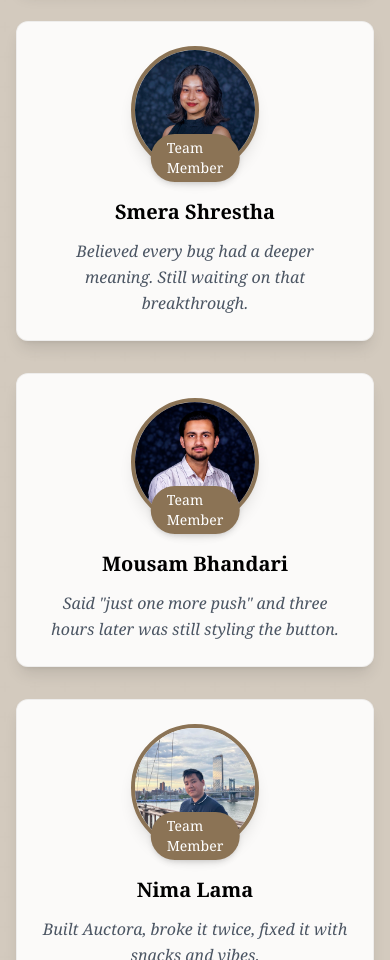
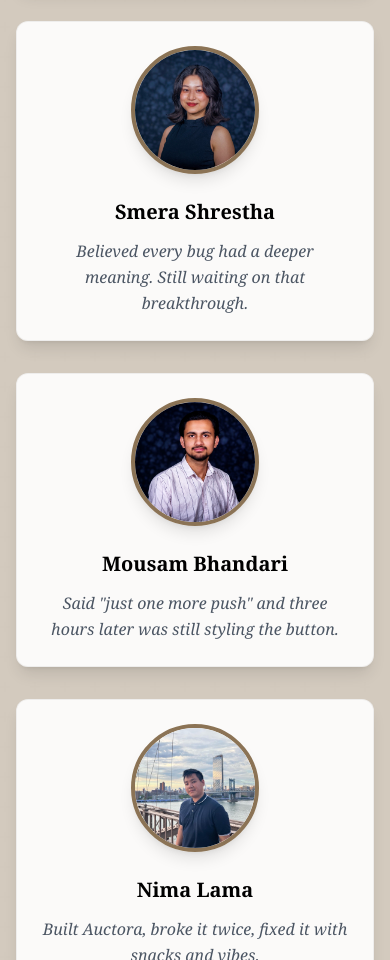
Before and after one commit to rajeshworimalla/auctoraBackup, a React (Create React App) app in the folder client/: page /#/about in a window 390 px wide. Shown: the part 1040-2000 px from the top of the page. Built offline with nearby package versions, Linux system fonts and the light colour scheme; no server answers; the database is empty.

Commit message:
more work onteams page and show listing sbutton

```diff
--- a/client/src/pages/ExplorePage.js
+++ b/client/src/pages/ExplorePage.js
@@ -17,6 +17,7 @@ const ExplorePage = () => {
   const [loading, setLoading] = useState(true);
   const [showFilters, setShowFilters] = useState(false);
   const [showMyListings, setShowMyListings] = useState(false);
+  const [user, setUser] = useState(null);
 
   const [activeFilterTab, setActiveFilterTab] = useState('basic');
   const [selectedItem, setSelectedItem] = useState(null);
@@ -66,6 +67,15 @@ const ExplorePage = () => {
       fetchAuctions();
     }
   }, [showMyListings]);
+
+  // Add useEffect to get user
+  useEffect(() => {
+    const getUser = async () => {
+      const { data: { user } } = await supabase.auth.getUser();
+      setUser(user);
+    };
+    getUser();
+  }, []);
 
   const fetchArtworks = async () => {
     try {
@@ -475,6 +485,8 @@ const ExplorePage = () => {
               )}
             </button>
 
+            {user && (
+              <>
                 <button
                   onClick={() => setShowUpload(true)}
                   className="inline-flex items-center px-4 py-2 bg-white rounded-lg shadow-sm hover:bg-gray-50 transition-all duration-200 text-gray-700 font-medium"
@@ -488,6 +500,8 @@ const ExplorePage = () => {
                 >
                   {showMyListings ? 'Show All Listings' : 'Show My Active Listings'}
                 </button>
+              </>
+            )}
           </div>
         </div>
 
--- a/client/src/pages/TeamPage.js
+++ b/client/src/pages/TeamPage.js
@@ -52,7 +52,8 @@ const TeamPage = () => {
 
         {/* Team Grid */}
         <div className="grid grid-cols-1 md:grid-cols-2 lg:grid-cols-3 gap-8 max-w-5xl mx-auto">
-          {teamMembers.map((member, idx) => (
+          {/* First Row - 3 members */}
+          {teamMembers.slice(0, 3).map((member, idx) => (
             <div
               key={idx}
               className="group bg-white/90 backdrop-blur-sm rounded-xl shadow-lg p-6 flex flex-col items-center transform transition-all duration-300 hover:-translate-y-2 hover:shadow-xl border border-black/5"
@@ -65,8 +66,30 @@ const TeamPage = () => {
                     className="w-full h-full object-cover"
                   />
                 </div>
-                <div className="absolute -bottom-2 left-1/2 transform -translate-x-1/2 bg-[#8B7355] text-white px-4 py-1 rounded-full text-sm font-medium shadow-md">
-                  Team Member
+              </div>
+
+              <h3 className="text-xl font-semibold text-black mb-3 text-center">{member.name}</h3>
+              <p className="text-gray-600 text-center italic leading-relaxed group-hover:text-black transition-colors duration-300">
+                {member.bio}
+              </p>
+            </div>
+          ))}
+        </div>
+
+        {/* Second Row - 2 members (centered) */}
+        <div className="grid grid-cols-1 md:grid-cols-2 gap-8 max-w-3xl mx-auto mt-8">
+          {teamMembers.slice(3, 5).map((member, idx) => (
+            <div
+              key={idx}
+              className="group bg-white/90 backdrop-blur-sm rounded-xl shadow-lg p-6 flex flex-col items-center transform transition-all duration-300 hover:-translate-y-2 hover:shadow-xl border border-black/5"
+            >
+              <div className="relative mb-6">
+                <div className="w-32 h-32 rounded-full overflow-hidden border-4 border-[#8B7355] shadow-lg transform transition-transform duration-300 group-hover:scale-105">
+                  <img
+                    src={member.img}
+                    alt={member.name}
+                    className="w-full h-full object-cover"
+                  />
                 </div>
               </div>
 
```
Lines whose indentation alone changed are shown as unchanged.
